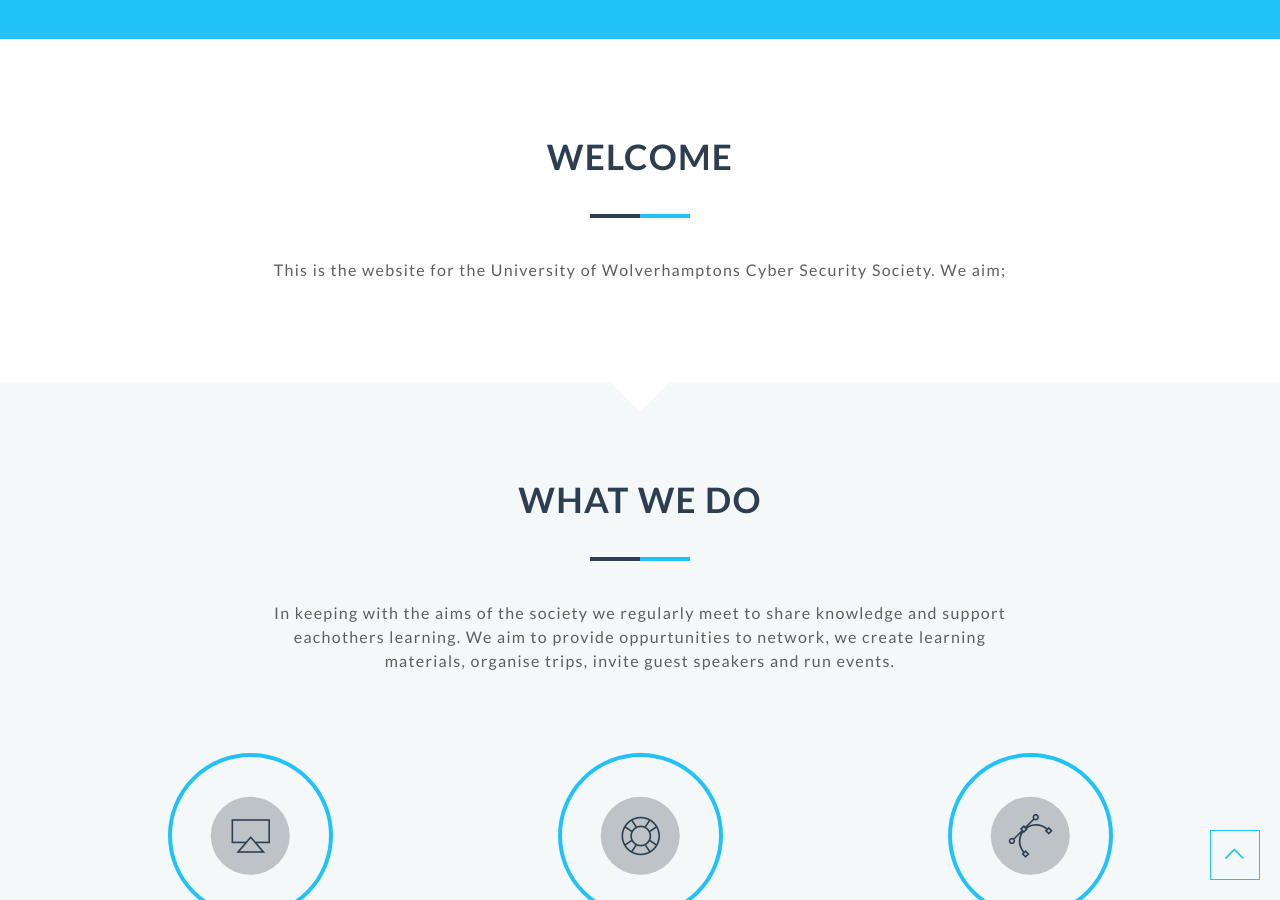
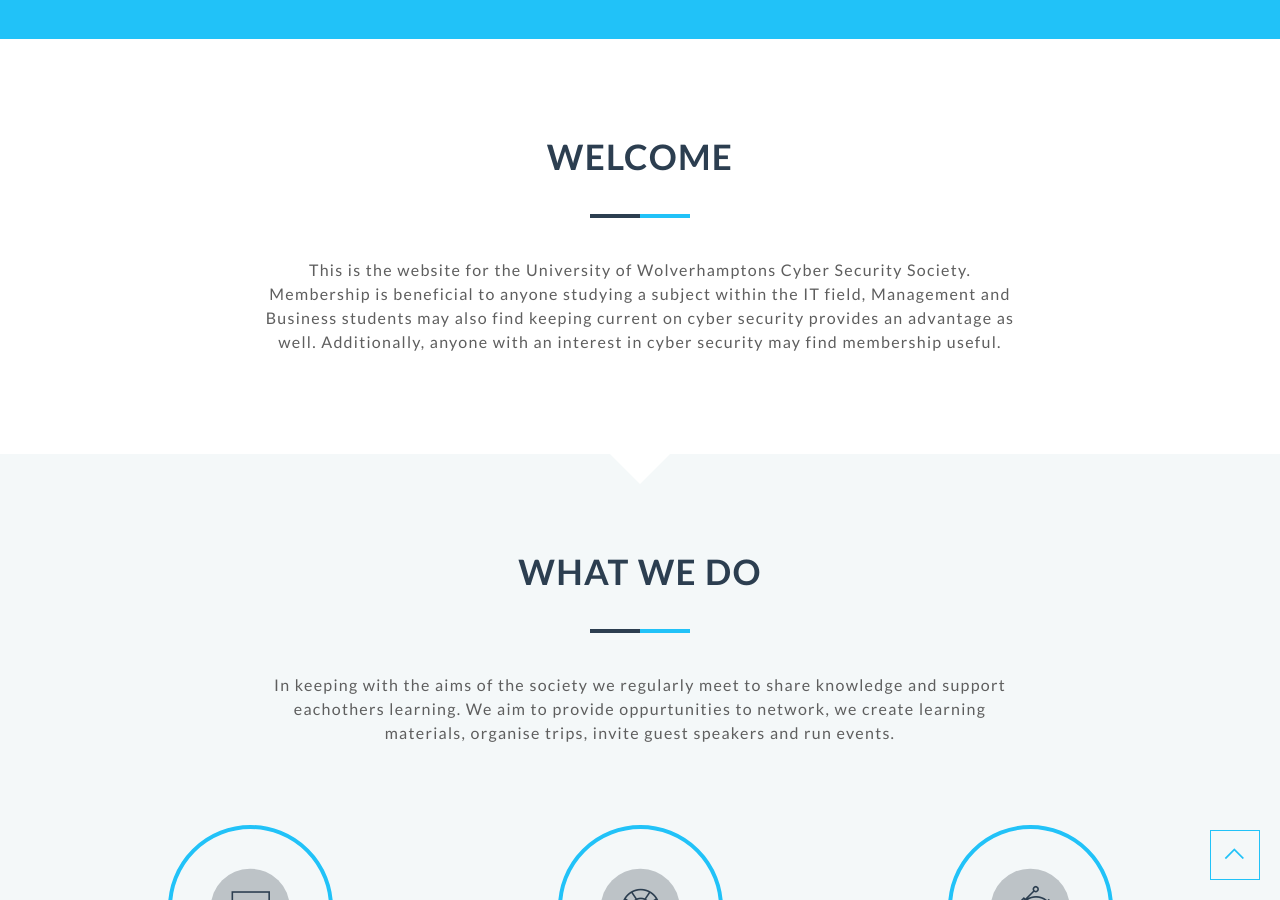
Before and after one commit to cybersocwlv/cybersocwlv, a Jekyll site: the page built from index.html, in a window 1280 px wide and 900 px high, scrolled down 1005 px. Built offline with Jekyll 4.4.1, drawn with Linux system fonts in a browser that asks for light colours; nearby versions of some CDN libraries.

Commit message:
Minor text changes
Minor text changs to Welcome

```diff
--- a/_config.yml
+++ b/_config.yml
@@ -113,7 +113,7 @@ mailchimp:
 #############   About   #############
 #####################################
 about-title: Welcome
-about-description: This is the website for the University of Wolverhamptons Cyber Security Society. We aim;
+about-description: This is the website for the University of Wolverhamptons Cyber Security Society. Membership is beneficial to anyone studying a subject within the IT field, Management and Business students may also find keeping current on cyber security provides an advantage as well. Additionally, anyone with an interest in cyber security may find membership useful.
 
 
 #####################################
```
Also changed, not shown: 1 other file.
